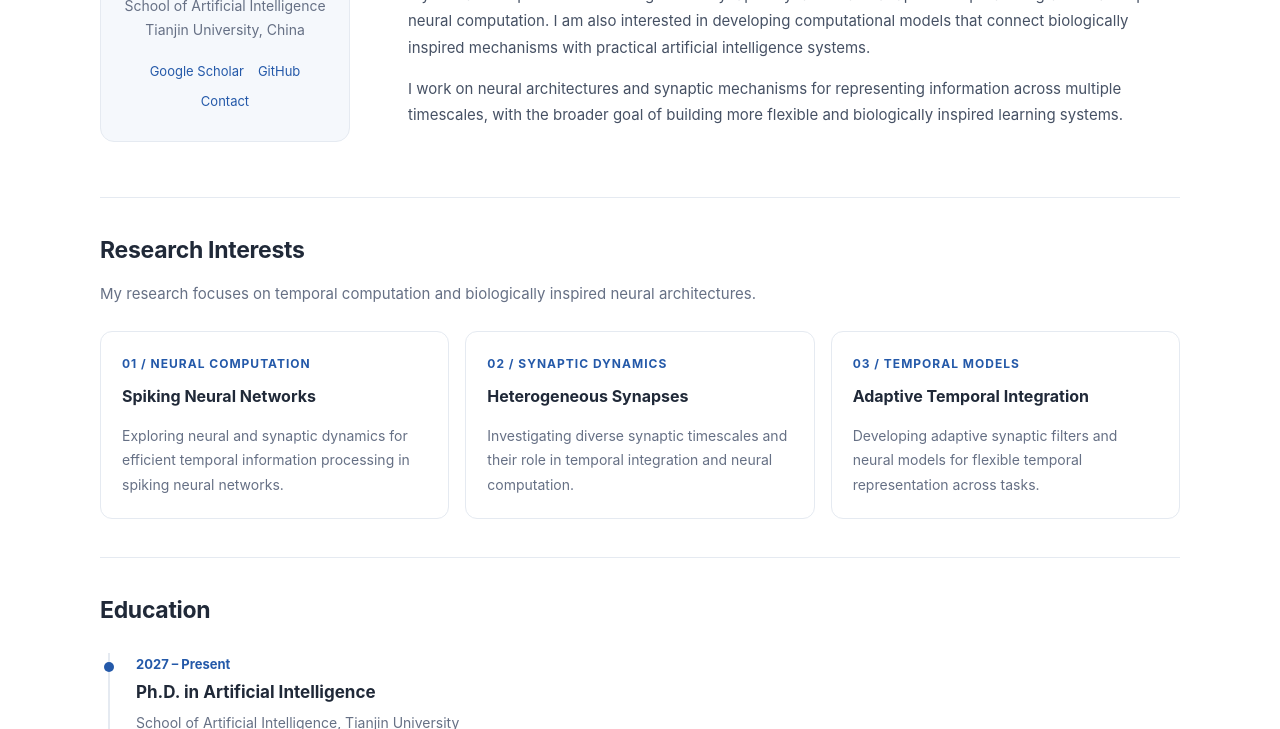
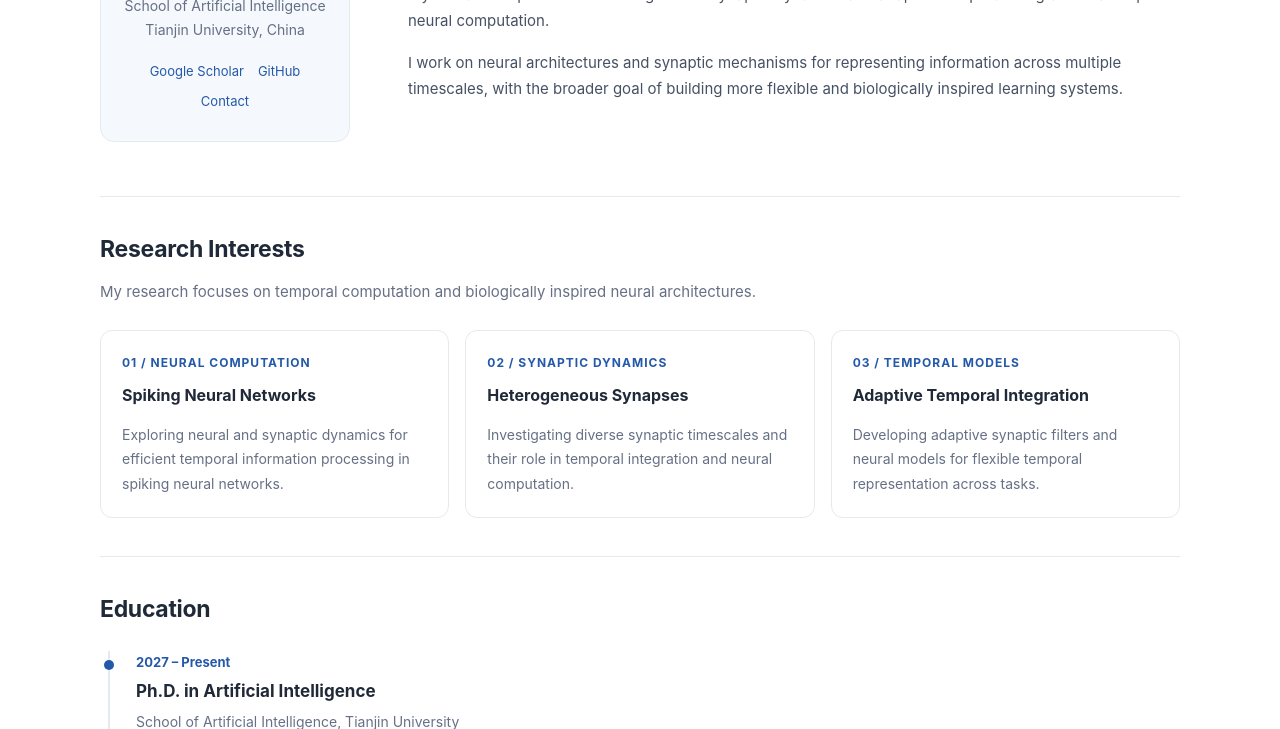
Before and after one commit to junxuewang/junxuewang.github.io, a plain HTML site: page index.html in a window 1280 px wide. Shown: the part 371-1100 px from the top of the page. Drawn offline with Linux system fonts and the light colour scheme.

Commit message:
Update index.html

```diff
--- a/index.html
+++ b/index.html
@@ -350,9 +350,6 @@
       <p>
         My research explores how heterogeneous synaptic dynamics and
         adaptive temporal integration can improve neural computation.
-        I am also interested in developing computational models that
-        connect biologically inspired mechanisms with practical
-        artificial intelligence systems.
       </p>
       <p>
         I work on neural architectures and synaptic mechanisms for
```
